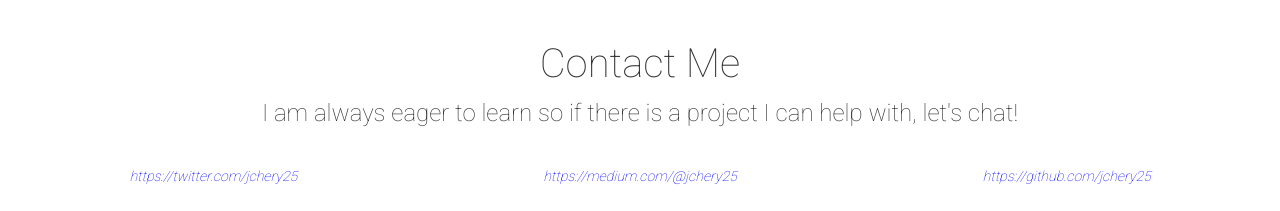
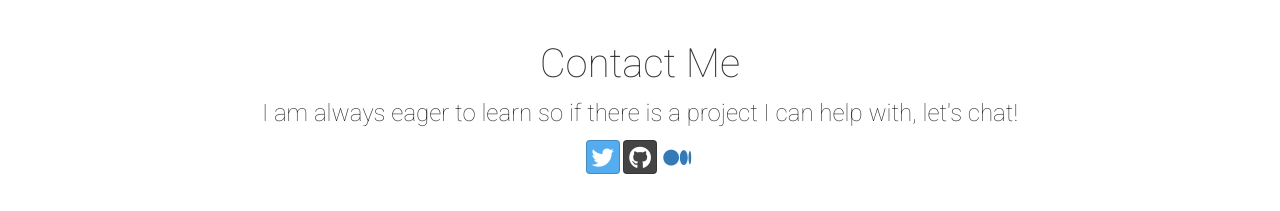
Before and after one commit to jchery25/Portfolio, a plain HTML site: page index.html in a window 1280 px wide. Shown: the part 1652-1863 px from the top of the page. After the commit the page ends 1826 px from the top, so only its background shows below. Drawn offline with nearby package versions, Linux system fonts and the light colour scheme.

Commit message:
Updated Bio and added social icons in the footer

```diff
--- a/index.html
+++ b/index.html
@@ -3,6 +3,8 @@
 <head>
 
   <link href="https://maxcdn.bootstrapcdn.com/bootstrap/3.3.7/css/bootstrap.min.css" rel="stylesheet" integrity="sha384-BVYiiSIFeK1dGmJRAkycuHAHRg32OmUcww7on3RYdg4Va+PmSTsz/K68vbdEjh4u" crossorigin="anonymous">
+  <link rel="stylesheet" type="text/css" href="lib/bower_components/bootstrap-social/bootstrap-social.css">
+  <link rel="stylesheet" type="text/css" href="lib/bower_components/font-awesome/css/font-awesome.min.css">
   <link rel="stylesheet" type="text/css" href="./main.css"/>
   <link href='https://fonts.googleapis.com/css?family=Roboto:100,700' rel='stylesheet' type='text/css'>
   <title>Jonathan's Portfolio</title>
@@ -38,7 +40,7 @@
          <p class="left-col">I'M A CURIOUS SPIRIT WITH A PASSION TO CHANGE THE WORLD.</p>
        </div>
        <div class="col-xs-12 col-md-6">
-          <p class="right-col">Throughout my years, I have always been a lover of learning. I love the fact that anything you want to learn is at the touch of your fingers. Ever since I realized how important and useful my best friend is, shout out to Google, I always find myself learning or reading about a new skill, technology, or about the crazy adventure Calvin and Hobbes are going through. Now, I am currently on the journey of becoming a programmer, a very good programmer.</p>
+          <p class="right-col">I am a philomath. I truly enjoy learning and get excited when I find a new interest (Currently, that is herbalism). I love the fact that anything you want to learn is only a few QWERTY letters away. Some fun facts about me is that my best friend is Google, it has always been there for me (Thank you Google) and I really enjoy music, specifically Jazz and some Classical. Currently, I am on an important journey of becoming a programmer.</p>
         </div>
       </div>
     </div>
@@ -83,25 +85,20 @@
     </div>
 
   <div id="contact" class="container-fluid">
-    <div class="row">
       <h2 class="col-xs-12">Contact Me</h2>
       <p class="col-xs-12">I am always eager to learn so if there is a project I can help with, let's chat!</p>
-      <div class="col-xs-5"></div>
-    </div>
   </div>
 
   <div id="social" class="container-fluid">
-    <div class="row">
-      <div class="col-xs-4">
-        <em>https://twitter.com/jchery25</em>
-      </div>
-      <div class="col-xs-4">
-        <em>https://medium.com/@jchery25</em>
-      </div>
-      <div class="col-xs-4">
-        <em>https://github.com/jchery25</em>
-      </div>
-    </div>
+          <a href = "https://twitter.com/jchery25" class="btn btn-social-icon btn-twitter">
+            <span class="fa fa-twitter"></span>
+          </a>
+          <a href = "https://github.com/jchery25" class="btn btn-social-icon btn-github">
+                <span class="fa fa-github"></span>
+          </a>
+          <a href = "https://medium.com/@jchery25" class="btn btn-social-icon btn-medium">
+                <span class="fa fa-medium"></span>
+          </a>
   </div>
 
 </body>
```
